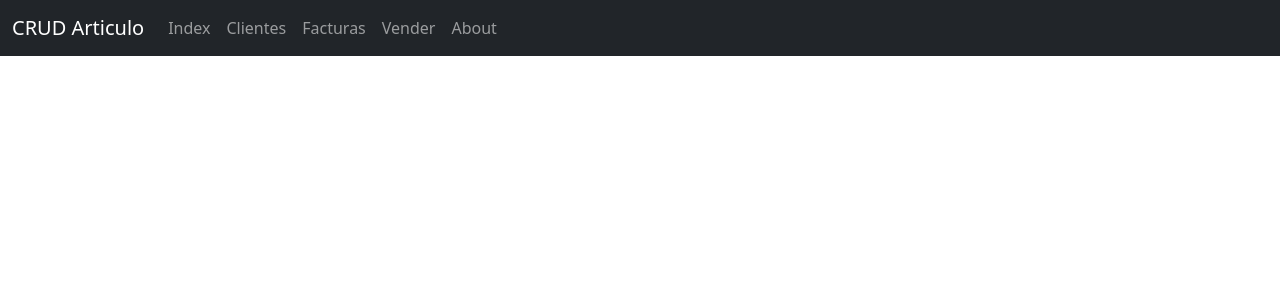
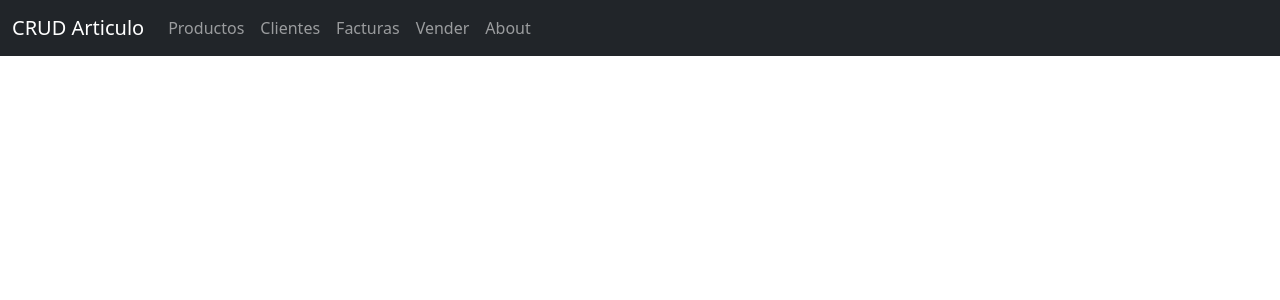
Before and after one commit to MarcosDVS/CRUD_PHP, a PHP site: page /Header.php in a window 1280 px wide. Shown: the top 300 px of the page. Run offline with PHP 8.4, Linux system fonts and the light colour scheme.

Commit message:
Just I changed the option Index for Productos

```diff
--- a/Shared/NavMenu.php
+++ b/Shared/NavMenu.php
@@ -7,7 +7,7 @@
         <div class="collapse navbar-collapse" id="navbarNav">
             <ul class="navbar-nav me-auto mb-2 mb-lg-0">
                 <li class="nav-item">
-                    <a class="nav-link <?php echo basename($_SERVER['PHP_SELF']) == 'index.php' ? 'active' : ''; ?>" aria-current="page" href="../Pages/index.php">Index</a>
+                    <a class="nav-link <?php echo basename($_SERVER['PHP_SELF']) == 'index.php' ? 'active' : ''; ?>" aria-current="page" href="../Pages/index.php">Productos</a>
                 </li>
                 <li class="nav-item">
                     <a class="nav-link <?php echo basename($_SERVER['PHP_SELF']) == 'Clientes.php' ? 'active' : ''; ?>" aria-current="page" href="../Pages/Clientes.php">Clientes</a>
```
